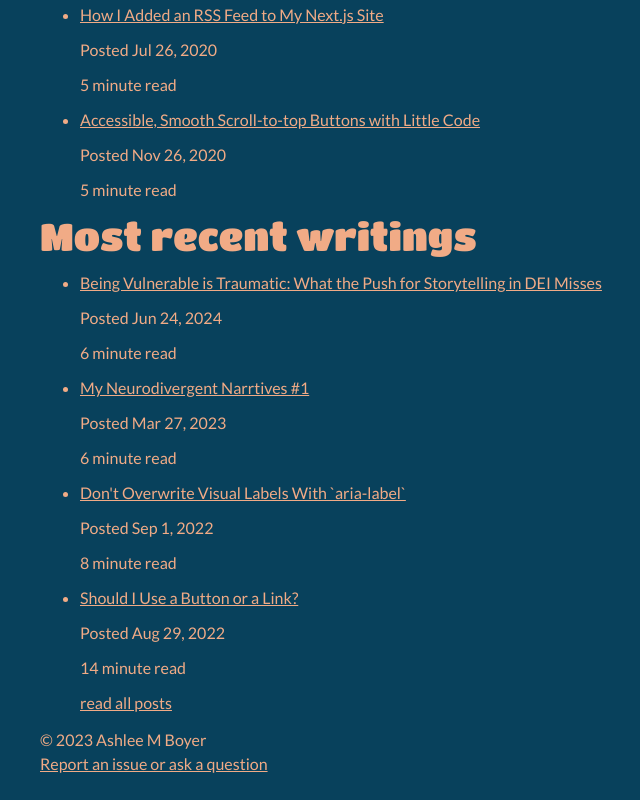
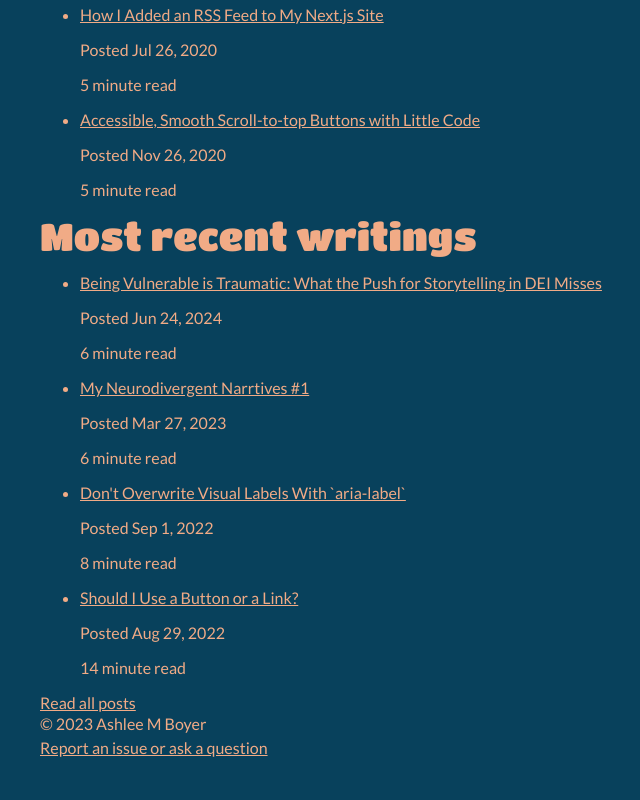
Before and after one commit to ashleemboyer/ashleemboyer-com, a Next.js app: page / in a window 1280 px wide. Shown: the part 751-1551 px from the top of the page, without its empty margins (50-690 px from the left). Built offline with nearby package versions, Linux system fonts and the light colour scheme.

Commit message:
Adding basic PostListSection

```diff
--- /dev/null
+++ b/app/components/post-list-section/index.tsx
@@ -0,0 +1,40 @@
+/**
+ * @TODO abstract and clean up this type
+ */
+interface Post {
+  href: string;
+  title: string;
+  date: string;
+  readTime: string;
+}
+
+interface PostListSectionProps {
+  cta?: {
+    href: string;
+    text: string;
+  };
+  title: string;
+  posts: Post[];
+}
+
+const PostListSection = ({ title, posts, cta }: PostListSectionProps) => {
+  return (
+    <section>
+      <h2>{title}</h2>
+      <ul>
+        {posts.map(({ href, title, date, readTime }) => {
+          return (
+            <li>
+              <a href={href}>{title}</a>
+              <p>Posted {date}</p>
+              <p>{readTime}</p>
+            </li>
+          );
+        })}
+      </ul>
+      {cta ? <a href={cta.href}>{cta.text}</a> : null}
+    </section>
+  );
+};
+
+export { PostListSection };
--- a/app/page.tsx
+++ b/app/page.tsx
@@ -1,4 +1,4 @@
-import { PageTitleGroup } from './components';
+import { PageTitleGroup, PostListSection } from './components';
 
 const RECOMMENDED_WRITINGS = [
   {
@@ -62,37 +62,15 @@ const Page = () => {
         title="Ashlee M Boyer"
         subtitle="Disabled & Neurodivergent Software Engineer and Web Accessibility Expert"
       />
-
-      <section>
-        <h2>Recommended writings</h2>
-        <ul>
-          {RECOMMENDED_WRITINGS.map(({ href, title, date, readTime }) => {
-            return (
-              <li>
-                <a href={href}>{title}</a>
-                <p>Posted {date}</p>
-                <p>{readTime}</p>
-              </li>
-            );
-          })}
-        </ul>
-      </section>
-
-      <section>
-        <h2>Most recent writings</h2>
-        <ul>
-          {MOST_RECENT_WRITINGS.map(({ href, title, date, readTime }) => {
-            return (
-              <li>
-                <a href={href}>{title}</a>
-                <p>Posted {date}</p>
-                <p>{readTime}</p>
-              </li>
-            );
-          })}
-          <a href="/blog">read all posts</a>
-        </ul>
-      </section>
+      <PostListSection
+        title="Recommended writings"
+        posts={RECOMMENDED_WRITINGS}
+      />
+      <PostListSection
+        title="Most recent writings"
+        posts={MOST_RECENT_WRITINGS}
+        cta={{ text: 'Read all posts', href: '/blog' }}
+      />
     </>
   );
 };
```
Also changed, not shown: app/components/index.ts (+4 -3 lines).
